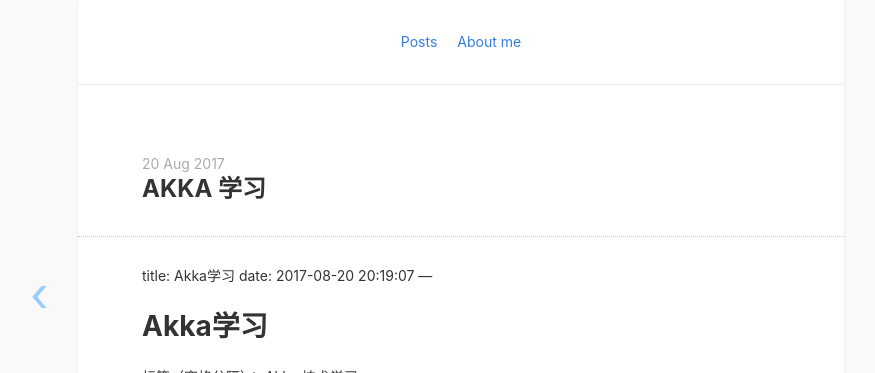
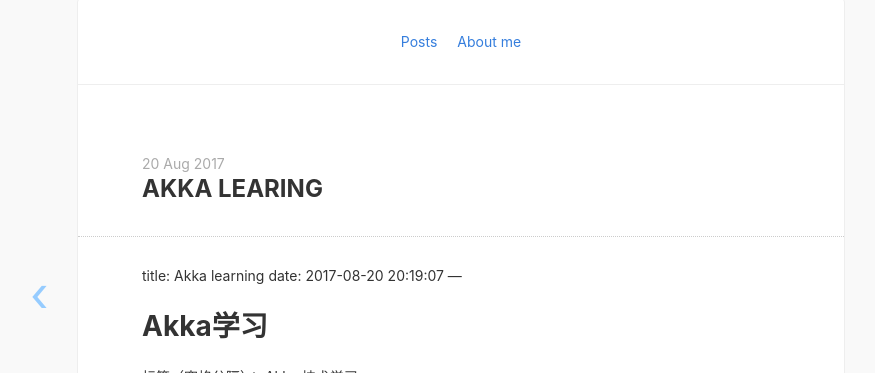
Before and after one commit to GangZhang/JoneScorpio.github.io, a Jekyll site: the page built from _posts/2017-08-20-Akka-learing.md, in a window 1280 px wide. Shown: the part 160-533 px from the top of the page, without its empty margins (179-1054 px from the left). Built offline with Jekyll 4.4.1, drawn with Linux system fonts in a browser that asks for light colours; nearby versions of some CDN libraries.

Commit message:
posts commit

```diff
--- a/_posts/2017-08-20-Akka-学习.md
+++ b/_posts/2017-08-20-Akka-learing.md
@@ -1,6 +1,6 @@
 
 ---
-title: Akka学习
+title: Akka learning
 date: 2017-08-20 20:19:07
 ---
 # Akka学习
```
